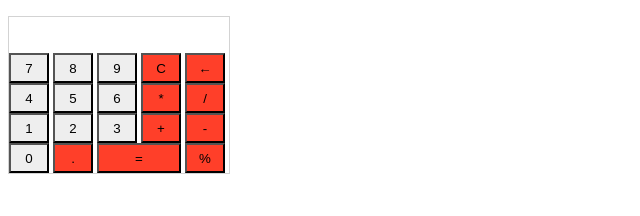
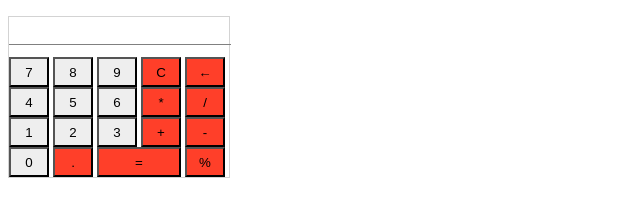
Before and after one commit to ncwhitehead/Angular-Calculator, a plain HTML site: page index.html in a window 1280 px wide. Shown: the full height of the page, 0-640 px from the left. Drawn offline with nearby package versions, Linux system fonts and the light colour scheme.

Commit message:
Changed the expression form to be able to handle manual input typing.

```diff
--- a/index.html
+++ b/index.html
@@ -16,7 +16,7 @@
       </div>
       <div class="calMainFrame">
         <div class="calcDisplay">
-          <p name="currentExpression">{{currentExpression}}</p>
+          <input type="text" class="currentExpression" name="currentExpression" ng-model="currentExpression" value="{{currentExpression}}"></input>
         </div>
         <div class="calcBody">
           <button class="numberButton" name="numSeven" ng-click="buildExpression(7)">7</button>
--- a/style/style.css
+++ b/style/style.css
@@ -25,7 +25,7 @@
 }
 
 .calcDisplay {
-  height: 20px;
+  height: 40px;
 }
 
 .lastDisplayed {
@@ -35,3 +35,12 @@
   max-width: 240px;
   margin-bottom: 5px;
 }
+
+.currentExpression {
+  margin-top: 10px;
+  width: 218px;
+  border: 0;
+  outline: 0;
+  background: transparent;
+  border-bottom: 1px solid gray;
+}
```
